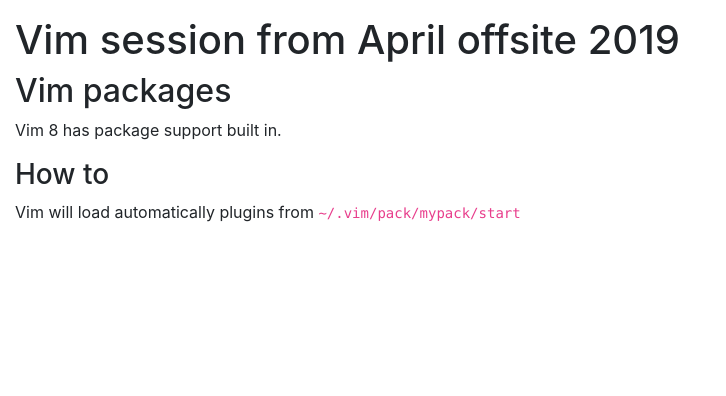
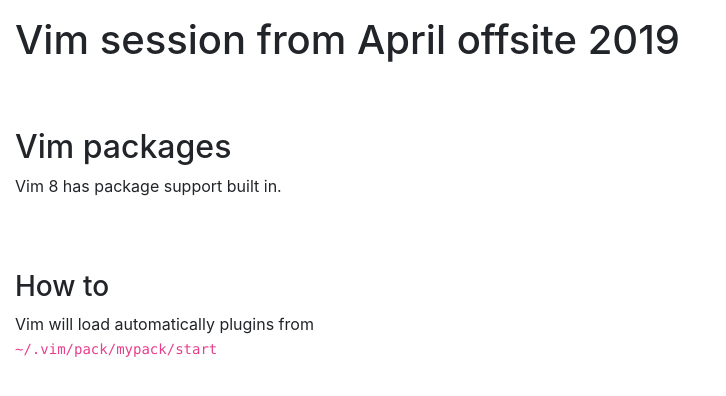
Before and after one commit to vpetkov/vpetkov.github.io, a Jekyll site: the page built from vim.md, in a window 1280 px wide. Shown: the top 396 px of the page, without its empty margins (0-726 px from the left). Built offline with Jekyll 4.4.1, drawn with Linux system fonts in a browser that asks for light colours; our own code applies the rules of GitHub Pages for plain Markdown files.

Commit message:
Update vim

```diff
--- a/vim.md
+++ b/vim.md
@@ -2,13 +2,17 @@
 layout: default
 ---
 
-Vim session from April offsite 2019
-===================================
+# Vim session from April offsite 2019
+
+# &nbsp;
 
 ## Vim packages
 
 Vim 8 has package support built in.
 
+# &nbsp;
+
 ### How to
 
-Vim will load automatically plugins from `~/.vim/pack/mypack/start`
+Vim will load automatically plugins from
+`~/.vim/pack/mypack/start`
```
